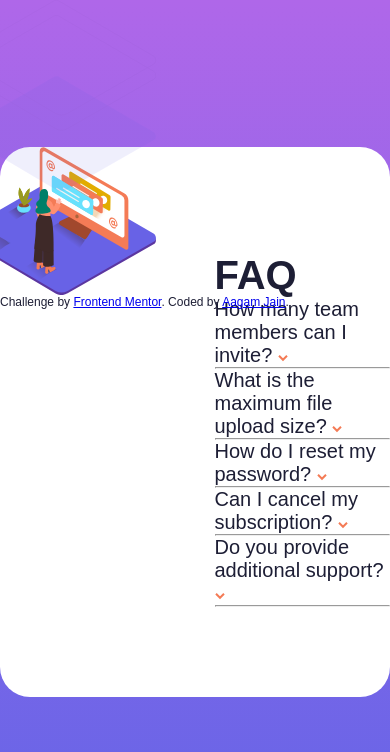
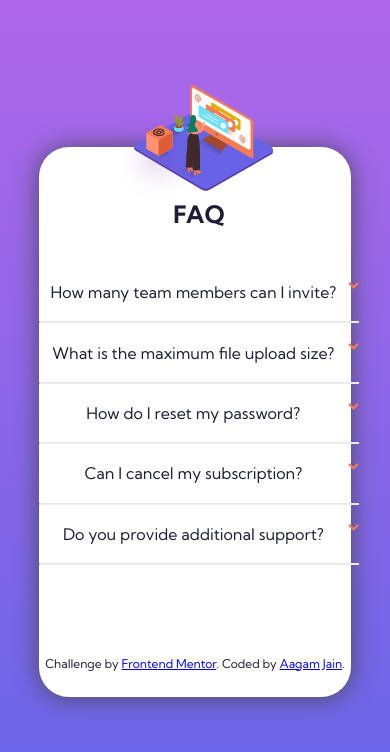
Before and after one commit to Aagam-Jain-113/faq-accordion-card-main, a plain HTML site: page index.html in a window 390 px wide. Drawn offline with Linux system fonts and the light colour scheme.

Commit message:
Updated Index and styling

```diff
--- a/index.html
+++ b/index.html
@@ -4,62 +4,62 @@
 <head>
   <meta charset="UTF-8">
   <meta name="viewport" content="width=device-width, initial-scale=1.0">
-
   <link rel="icon" type="image/png" sizes="32x32" href="./images/favicon-32x32.png">
+  <link href="https://fonts.googleapis.com/css2?family=Kumbh+Sans:wght@400;700&display=swap" rel="stylesheet">
   <link rel="stylesheet" href="./style.css">
   <title>Frontend Mentor | FAQ Accordion Card</title>
-
 </head>
 
 <body>
-
+  <img class="box" src="images/illustration-box-desktop.svg" alt="box">
   <div class="card">
     <img class="desktop" src="images/illustration-woman-online-desktop.svg" alt="desktop">
-    <img class="bg" src="./images/bg-pattern-desktop.svg" alt="">
+    <img class="mobile" src="./images/illustration-woman-online-mobile.svg" alt="mobile">
+
     <div class="list">
-      <h1>FAQ</h1>
+      <h1>FAQ</h1><br><br>
       <div class="question">
         How many team members can I invite?
-        <img src="./images/icon-arrow-down.svg" alt="Arrow Down" style="cursor:pointer;">
+        <img class="down-arrow" src="./images/icon-arrow-down.svg" alt="Arrow Down" style="cursor:pointer;">
       </div>
-      <hr>
-      <div class="answer">
+      <div class="answer" id="ans1">
         You can invite up to 2 additional users on the Free plan. There is no limit on
         team members for the Premium plan.
       </div>
+      <hr>
       <div class="question">
         What is the maximum file upload size?
-        <img src="./images/icon-arrow-down.svg" alt="Arrow Down" style="cursor:pointer;">
+        <img class="down-arrow" src="./images/icon-arrow-down.svg" alt="Arrow Down" style="cursor:pointer;">
+      </div>
+      <div class="answer" id="ans2">
+        No more than 2GB. All files in your account must fit your allotted storage space.
       </div>
       <hr>
-      <div class="answer">
-        No more than 2GB. All files in your account must fit your allotted storage space.
-      </div>
       <div class="question">
         How do I reset my password?
-        <img src="./images/icon-arrow-down.svg" alt="Arrow Down" style="cursor:pointer;">
+        <img class="down-arrow" src="./images/icon-arrow-down.svg" alt="Arrow Down" style="cursor:pointer;">
       </div>
-      <hr>
-      <div class="answer">
+      <div class="answer" id="ans3">
         Click “Forgot password” from the login page or “Change password” from your profile page.
         A reset link will be emailed to you.
       </div>
+      <hr>
       <div class="question">
         Can I cancel my subscription?
-        <img src="./images/icon-arrow-down.svg" alt="Arrow Down" style="cursor:pointer;">
+        <img class="down-arrow" src="./images/icon-arrow-down.svg" alt="Arrow Down" style="cursor:pointer;">
+      </div>
+      <div class="answer" id="ans4">
+        Yes! Send us a message and we’ll process your request no questions asked.
       </div>
       <hr>
-      <div class="answer">
-        Yes! Send us a message and we’ll process your request no questions asked.
-      </div>
       <div class="question">
         Do you provide additional support?
-        <img src="./images/icon-arrow-down.svg" alt="Arrow Down" style="cursor:pointer;">
+        <img class="down-arrow" src="./images/icon-arrow-down.svg" alt="Arrow Down" style="cursor:pointer;">
+      </div>
+      <div class="answer" id="ans5">
+        Chat and email support is available 24/7. Phone lines are open during normal business hours.
       </div>
       <hr>
-      <div class="answer">
-        Chat and email support is available 24/7. Phone lines are open during normal business hours.
-      </div>
     </div>
     <div class="attribution">
       Challenge by <a href="https://www.frontendmentor.io?ref=challenge" target="_blank">Frontend Mentor</a>.
--- a/style.css
+++ b/style.css
@@ -5,18 +5,21 @@
 }
 
 body{
-    background: linear-gradient(to bottom, #af67e9, #6565e7) center no-repeat;
+    background: linear-gradient(to bottom, #af67e9, #6565e7);
+    background-repeat: no-repeat;
     display: flex;
     min-height: 100vh;
     flex-direction: column;
+    justify-content: center;
+    align-items: center;
     font-family: 'Kumbh Sans', sans-serif;
-    font-size: 12px;
+    font-size: .75rem;
     font-weight: 400;
     color: hsl(238, 29%, 16%);
 }
 
 .card{
-    min-width: 75%;
+    min-width: 80%;
     min-height: 550px;
     background: white;
     display: flex;
@@ -25,42 +28,125 @@ body{
     border-radius: 30px;
     margin-left: auto;
     margin-right: auto;
-    margin-top: auto;
-    margin-bottom: auto;
+    margin-top: -7%;
+    margin-bottom: 10%;
+    background-image: url(images/bg-pattern-desktop.svg);
+    background-repeat: no-repeat;
+    background-size: cover;
+    background-position: -35rem -1.8rem;
+    box-shadow: 0 1px 25px 0 #4a4b5e;
+}
+
+.box{
+    position: relative;
+    top: 21rem;
+    left: -34rem;
+    width: 15%;
+    z-index: 999;
 }
 
 .desktop{
-    position: relative;
-    height: 40%;
-    width: 50%;
-    left: -10%;
-    top: 40%;
+    position: absolute;
+    height: 55%;
+    width: 35%;
+    left: 7%;
+    top: 38%;
+    display: block;
 }
 
-.bg{
-    position: absolute;
-    width: 50%;
-    left: -10%;
-    top: 0%;
-    overflow: hidden;
+.mobile{
+    display: none;
 }
 
 .list{
     position: absolute;
-    left: 55%;
-    top: 30%;
-    font-size: 20px;
+    left: 43rem;
+    top: 10rem;
+    font-size: 1.25rem;
 }
 
 hr{
-    min-width: 50%;
+    line-height: 2rem;
+    color: #e7e7e9;
+    width: 24rem;
+    border-top: .5px solid;
+}
 
-}
 .answer{
     display: none;
+    width: 24rem;
+    margin-top: 0.6rem;
+    color: gray;
+    font-size: .8rem;
+    margin-bottom: 1rem;
+}
+
+.question{
+    font-size: 1rem;
+    margin: 1.2rem auto 1.2rem auto;
+}
+
+.question:hover{
+    color: #f47c57;
+    cursor: pointer;
+}
+
+.down-arrow {
+    position: relative;
+    float: right;
+    height: 0.5rem;
+    width: auto;
+    transition: all 0.25s ease 0s;
 }
 
 .attribution{
     position: relative;
+    top: 33rem;
+    margin-left: auto;
+    margin-right: auto;
+}
 
+@media screen and (max-width: 1023px ){
+    .mobile{
+        display: flex;
+        margin-left: auto;
+        margin-right: auto;
+        width: 50%;
+        margin-top: -20%;
+        align-items: center;
+    }
+    .desktop,.box{
+        display: none;
+    }
+    .box{
+        left: -30rem;
+    }
+    .card{
+        margin-top: 10%;
+    }
+    .list{
+        left: auto;
+        right: auto;
+        text-align: center;
+        margin-top: 10%;
+    }
+    h1{
+        margin-bottom: -1rem;
+        font-size: 1.5rem;
+    }
+    .attribution{
+        top: 25rem;
+    }
+    hr{
+        width: 20rem;
+    }
+    .answer{
+        width: 20rem;
+    }
 }
+
+@media screen and (max-width: 600px){
+    .attribution{
+        top: 28.5rem;
+    }
+}
```
